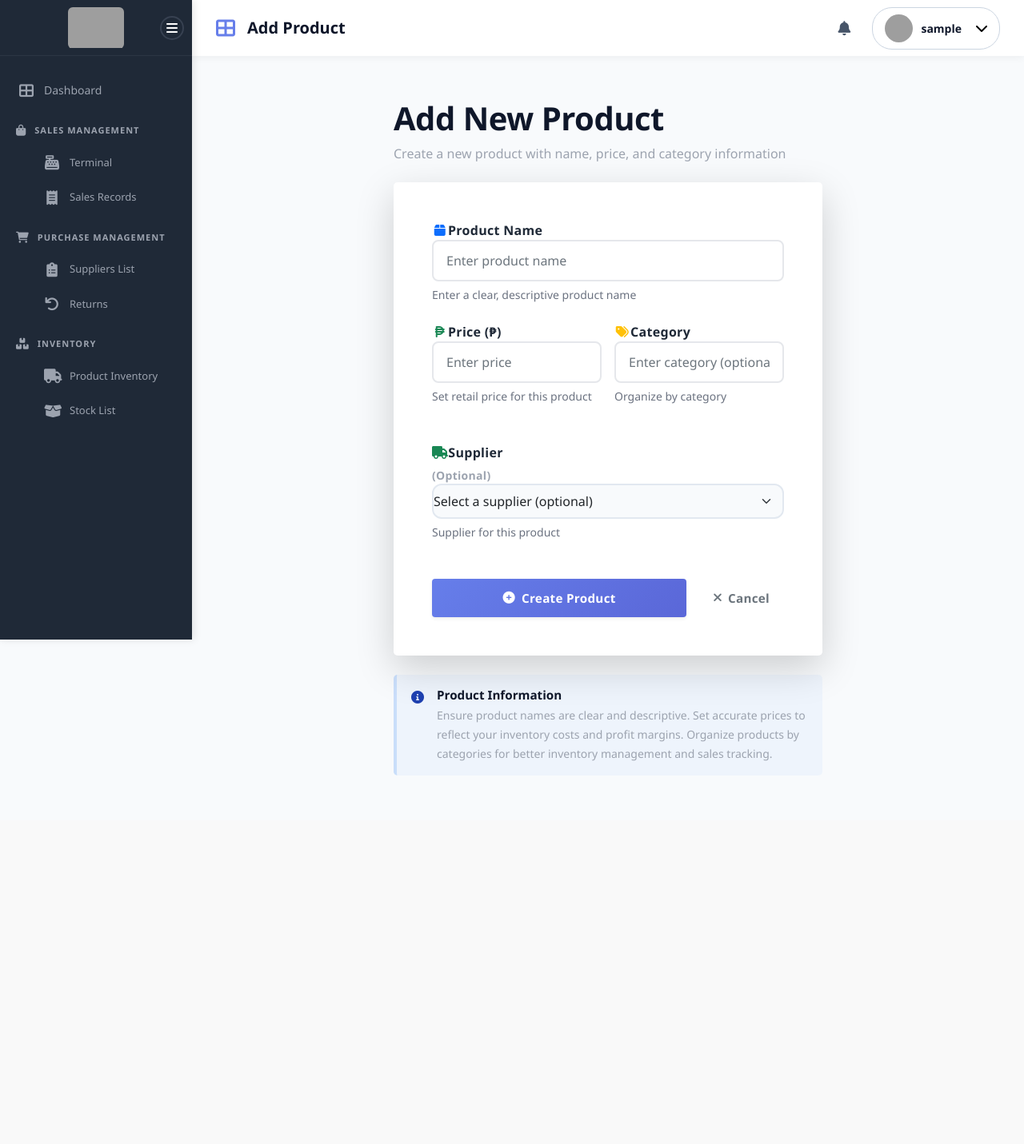
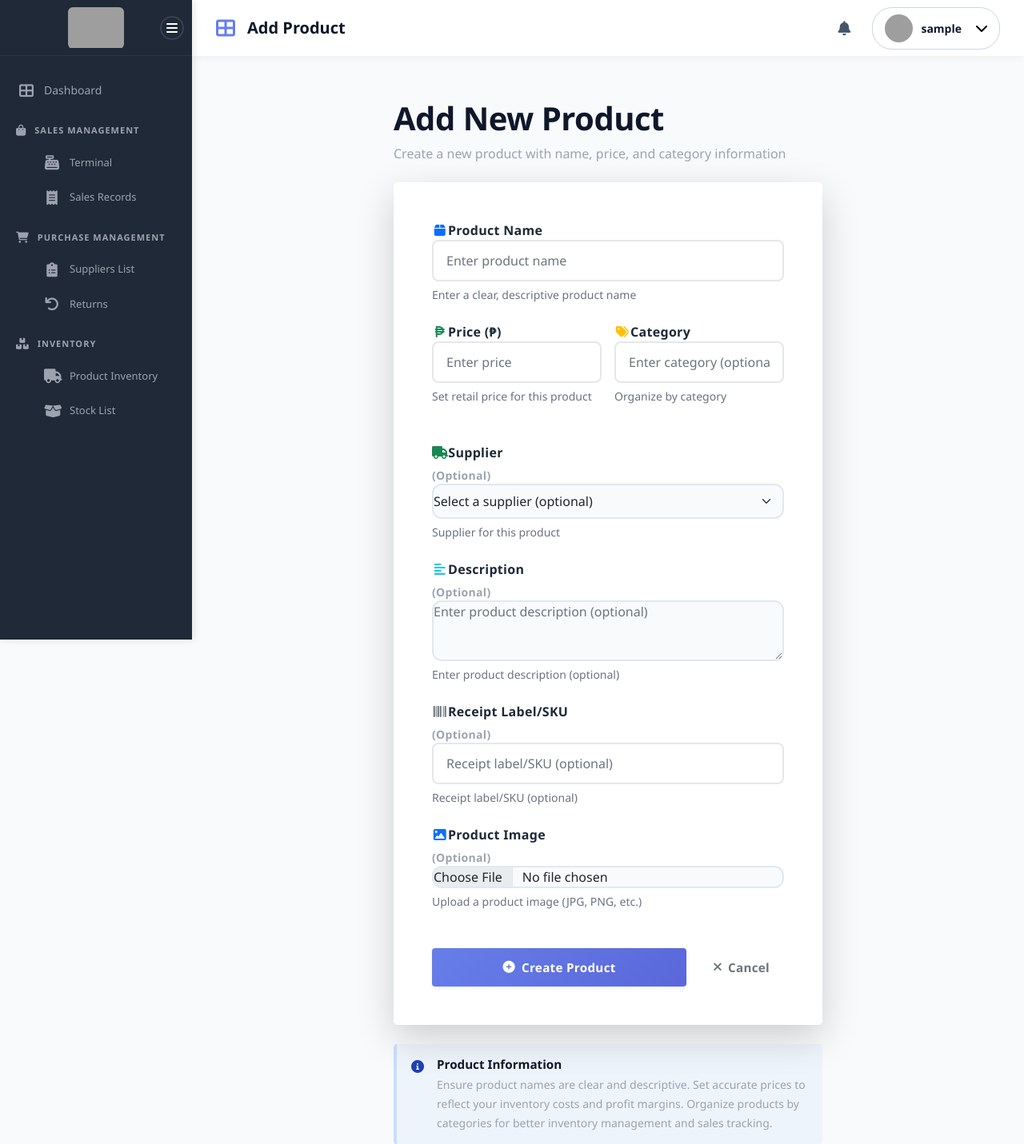
Before and after one commit to feitansy/multibliz-pos-system, a Django app: page /sales/product/create/ in a window 1280 px wide. Shown: the top 1431 px of the page at 80% size. Before the commit the page ends 970 px from the top, so only its background shows below. Run offline with Django 5.2, Linux system fonts and the light colour scheme; the visitor is signed in with stand-in values (Sample User, id 1); data that the repository does not hold is empty; parts of the project's set-up code (start-up, migrations or seed data) failed here and were passed over; grey boxes are pictures that could not be loaded.

Commit message:
Add image upload field to product form template

```diff
--- a/templates/sales/product_form.html
+++ b/templates/sales/product_form.html
@@ -15,7 +15,7 @@
             <!-- Form Card -->
             <div class="card shadow-lg border-0 rounded-3">
                 <div class="card-body p-5">
-                    <form method="post" novalidate class="product-form">
+                    <form method="post" enctype="multipart/form-data" novalidate class="product-form">
                         {% csrf_token %}
 
                         <!-- Product Name -->
@@ -82,6 +82,70 @@
                             {% else %}
                                 <small class="form-text">Supplier for this product</small>
                             {% endif %}
+                        </div>
+                        {% endif %}
+
+                        <!-- Description (Optional) -->
+                        {% if form.description %}
+                        <div class="form-group mb-4">
+                            <label for="{{ form.description.id_for_label }}" class="form-label">
+                                <i class="fas fa-align-left text-info"></i>Description
+                                <span class="text-muted small">(Optional)</span>
+                            </label>
+                            {{ form.description }}
+                            {% if form.description.errors %}
+                                <div class="invalid-feedback d-block">
+                                    <i class="fas fa-exclamation-circle"></i>{{ form.description.errors.0 }}
+                                </div>
+                            {% else %}
+                                <small class="form-text">Enter product description (optional)</small>
+                            {% endif %}
+                        </div>
+                        {% endif %}
+
+                        <!-- Receipt Label/SKU (Optional) -->
+                        {% if form.label %}
+                        <div class="form-group mb-4">
+                            <label for="{{ form.label.id_for_label }}" class="form-label">
+                                <i class="fas fa-barcode text-secondary"></i>Receipt Label/SKU
+                                <span class="text-muted small">(Optional)</span>
+                            </label>
+                            {{ form.label }}
+                            {% if form.label.errors %}
+                                <div class="invalid-feedback d-block">
+                                    <i class="fas fa-exclamation-circle"></i>{{ form.label.errors.0 }}
+                                </div>
+                            {% else %}
+                                <small class="form-text">Receipt label/SKU (optional)</small>
+                            {% endif %}
+                        </div>
+                        {% endif %}
+
+                        <!-- Product Image (Optional) -->
+                        {% if form.image %}
+                        <div class="form-group mb-4">
+                            <label for="{{ form.image.id_for_label }}" class="form-label">
+                                <i class="fas fa-image text-primary"></i>Product Image
+                                <span class="text-muted small">(Optional)</span>
+                            </label>
+                            <div class="image-upload-wrapper">
+                                {% if object and object.image %}
+                                    <div class="mb-3">
+                                        <small class="text-muted">Current Image:</small>
+                                        <div class="mt-2">
+                                            <img src="{{ object.image.url }}" alt="{{ object.name }}" class="img-thumbnail" style="max-width: 200px; max-height: 200px;">
+                                        </div>
+                                    </div>
+                                {% endif %}
+                                {{ form.image }}
+                                {% if form.image.errors %}
+                                    <div class="invalid-feedback d-block">
+                                        <i class="fas fa-exclamation-circle"></i>{{ form.image.errors.0 }}
+                                    </div>
+                                {% else %}
+                                    <small class="form-text">Upload a product image (JPG, PNG, etc.)</small>
+                                {% endif %}
+                            </div>
                         </div>
                         {% endif %}
 
```
